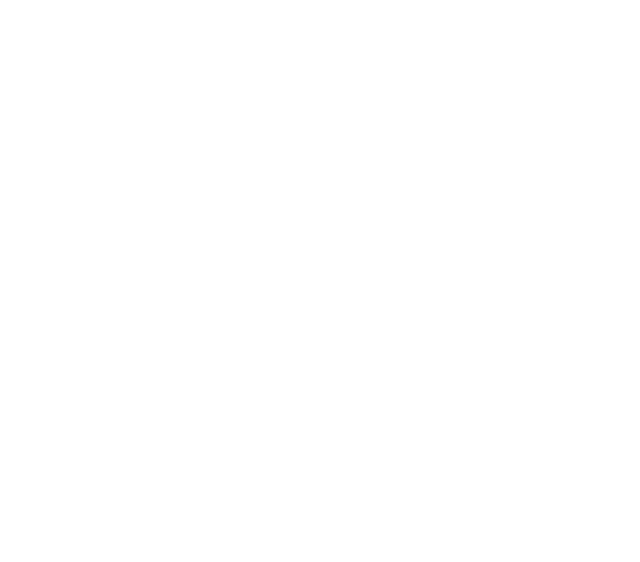
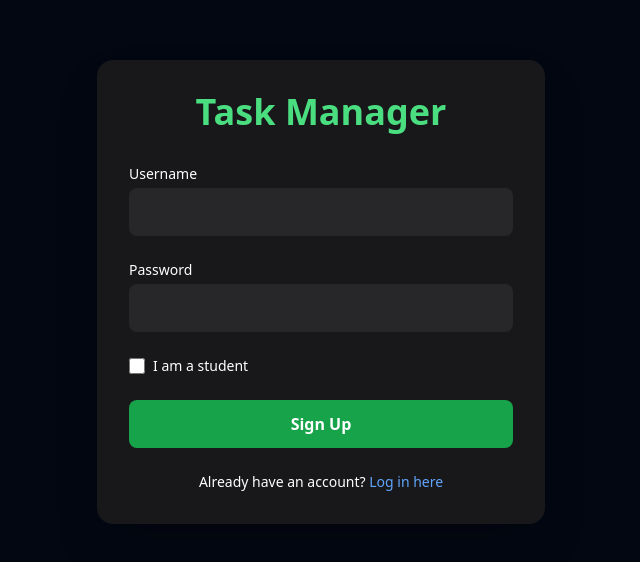
Before and after one commit to YaraDaraghmeh/TMSReact, a React (Vite) app: page /SignUp in a window 1280 px wide. Before the commit this address had no page. Shown: the part 108-670 px from the top of the page, without its empty margins (319-959 px from the left). Built offline with nearby package versions, Linux system fonts and the light colour scheme.

Commit message:
Sign Up Page Front End

```diff
--- a/src/App.jsx
+++ b/src/App.jsx
@@ -7,6 +7,7 @@
 import ProjectsOverviewPage from './pages/ProjectsOverview';
 import Tasks from './pages/Tasks'
 import ChatPage from './pages/ChatPage';
+import SignUp from './pages/SignUp';
 
 function App() {
   return (
@@ -15,14 +16,14 @@
         <Routes>
           {/* Login */}
           <Route path="/" element={<Login />} />
-
+          <Route path="/SignUp" element={<SignUp />} />
           {/* inside Layout */}
           <Route element={<MainLayout />}>
             <Route path="/dashboard" element={<Dashboard />} />
             <Route path="/dashboard" element={<Dashboard />} />
             <Route path="/project" element={<ProjectsOverviewPage />} />
-            <Route path="/Task" element={<Tasks/>} />
-            <Route path="/chat" element={<ChatPage/>} />
+            <Route path="/Task" element={<Tasks />} />
+            <Route path="/chat" element={<ChatPage />} />
           </Route>
         </Routes>
       </Router>
--- a/src/pages/Login.tsx
+++ b/src/pages/Login.tsx
@@ -130,11 +130,11 @@
           <p className="mt-4 text-sm text-center">
             Don't have an account?{' '}
             <a
-              href="/signup"
+              href="/SignUp"
               className="text-blue-400 hover:underline"
               onClick={(e) => {
                 e.preventDefault();
-                navigate('/signup');
+                navigate('/SignUp');
               }}
             >
               Sign up here
--- /dev/null
+++ b/src/pages/SignUp.tsx
@@ -0,0 +1,176 @@
+import React, { useState } from 'react';
+import { useMutation, gql } from '@apollo/client';
+import { useNavigate } from 'react-router-dom';
+
+const SIGNUP_MUTATION = gql`
+  mutation SignUp($input: SignUpInput!) {
+    signUp(input: $input) {
+      token
+      user {
+        id
+        username
+        role
+        studentId
+      }
+    }
+  }
+`;
+
+const SignUp: React.FC = () => {
+  const [formData, setFormData] = useState({
+    username: '',
+    password: '',
+    isStudent: false,
+    universityId: ''
+  });
+  const [error, setError] = useState('');
+  const [signUp, { loading }] = useMutation(SIGNUP_MUTATION);
+  const navigate = useNavigate();
+
+  const handleChange = (e: React.ChangeEvent<HTMLInputElement>) => {
+    const { name, value, type, checked } = e.target;
+    setFormData(prev => ({
+      ...prev,
+      [name]: type === 'checkbox' ? checked : value
+    }));
+  };
+
+  const handleSubmit = async (e: React.FormEvent) => {
+    e.preventDefault();
+    setError('');
+
+    if (formData.isStudent && !formData.universityId) {
+      setError('University ID is required for students');
+      return;
+    }
+
+    try {
+      const { data } = await signUp({
+        variables: {
+          input: {
+            username: formData.username.trim(),
+            password: formData.password.trim(),
+            isStudent: formData.isStudent,
+            universityId: formData.isStudent ? formData.universityId.trim() : null
+          }
+        }
+      });
+
+      const { token, user } = data.signUp;
+
+      sessionStorage.setItem('token', token);
+      sessionStorage.setItem('currentUser', JSON.stringify(user));
+
+      navigate('/dashboard');
+    } catch (err) {
+      setError(err.message);
+      console.error('SignUp error:', err);
+    }
+  };
+
+  return (
+    <div className="flex items-center justify-center min-h-screen bg-gray-950">
+      <div className="w-full max-w-md p-8 bg-zinc-900 text-white rounded-2xl shadow-2xl">
+        <h1 className="text-4xl font-bold mb-8 text-center text-green-400">Task Manager</h1>
+
+        {error && (
+          <div className="mb-4 p-3 bg-red-500 text-white rounded-lg">
+            {error}
+          </div>
+        )}
+
+        <form onSubmit={handleSubmit} className="space-y-6">
+          <div>
+            <label htmlFor="username" className="block text-sm font-medium mb-1">
+              Username
+            </label>
+            <input
+              type="text"
+              id="username"
+              name="username"
+              className="w-full p-3 rounded-lg bg-zinc-800 text-white focus:ring-2 focus:ring-green-500 outline-none"
+              value={formData.username}
+              onChange={handleChange}
+              required
+              disabled={loading}
+            />
+          </div>
+
+          <div>
+            <label htmlFor="password" className="block text-sm font-medium mb-1">
+              Password
+            </label>
+            <input
+              type="password"
+              id="password"
+              name="password"
+              className="w-full p-3 rounded-lg bg-zinc-800 text-white focus:ring-2 focus:ring-green-500 outline-none"
+              value={formData.password}
+              onChange={handleChange}
+              required
+              minLength={6}
+              disabled={loading}
+            />
+          </div>
+
+          <div className="flex items-center">
+            <input
+              type="checkbox"
+              id="isStudent"
+              name="isStudent"
+              className="w-4 h-4 text-green-600 focus:ring-green-500 border-gray-300 rounded mr-2"
+              checked={formData.isStudent}
+              onChange={handleChange}
+              disabled={loading}
+            />
+            <label htmlFor="isStudent" className="text-sm">
+              I am a student
+            </label>
+          </div>
+
+          {formData.isStudent && (
+            <div>
+              <label htmlFor="universityId" className="block text-sm font-medium mb-1">
+                University ID
+              </label>
+              <input
+                type="text"
+                id="universityId"
+                name="universityId"
+                className="w-full p-3 rounded-lg bg-zinc-800 text-white focus:ring-2 focus:ring-green-500 outline-none"
+                value={formData.universityId}
+                onChange={handleChange}
+                required
+                disabled={loading}
+              />
+            </div>
+          )}
+
+          <button
+            type="submit"
+            className="w-full p-3 bg-green-600 hover:bg-green-700 text-white rounded-lg font-semibold transition-all disabled:opacity-50"
+            disabled={loading}
+          >
+            {loading ? 'Signing Up...' : 'Sign Up'}
+          </button>
+
+          <p className="mt-4 text-sm text-center">
+            Already have an account?{' '}
+            <a
+              href="/"
+              className="text-blue-400 hover:underline"
+              onClick={(e) => {
+                e.preventDefault();
+                navigate('/');
+              }}
+            >
+              Log in here
+            </a>
+          </p>
+        </form>
+      </div>
+    </div>
+  );
+};
+
+export default SignUp;
```
